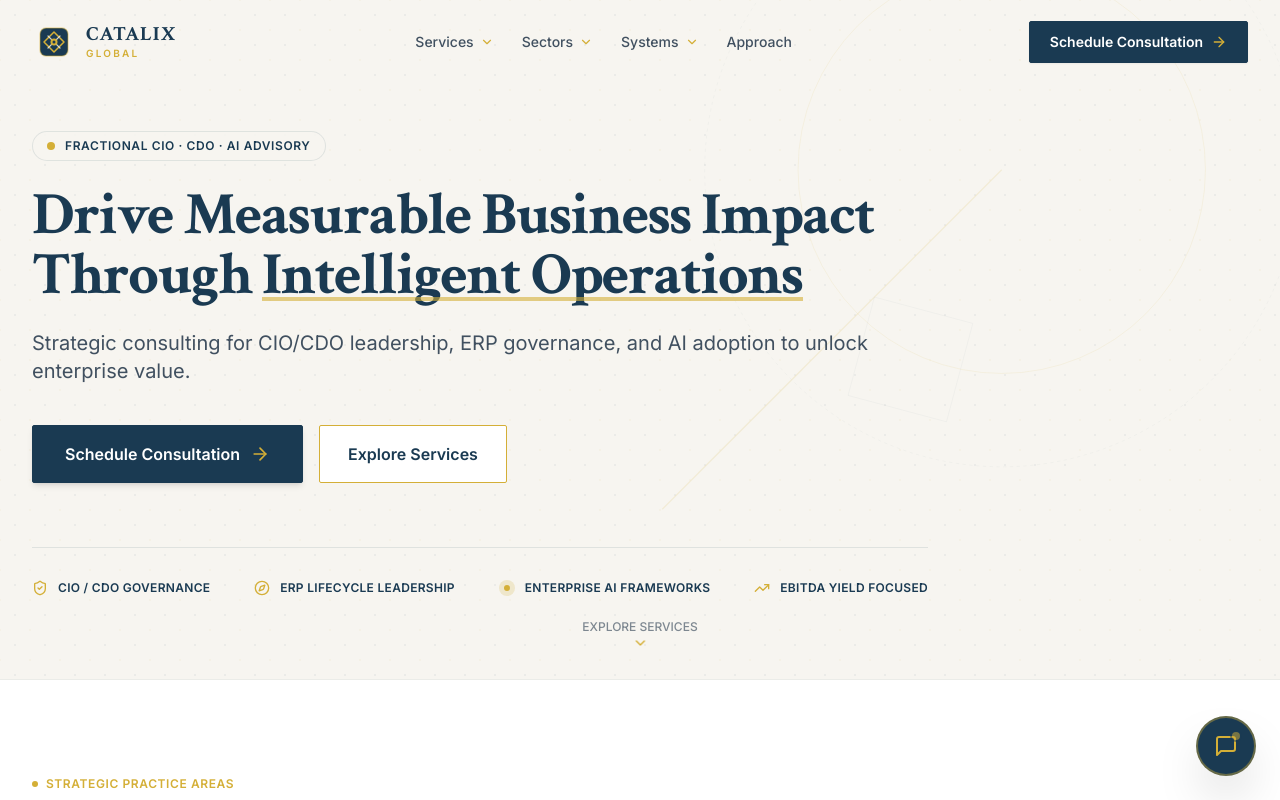
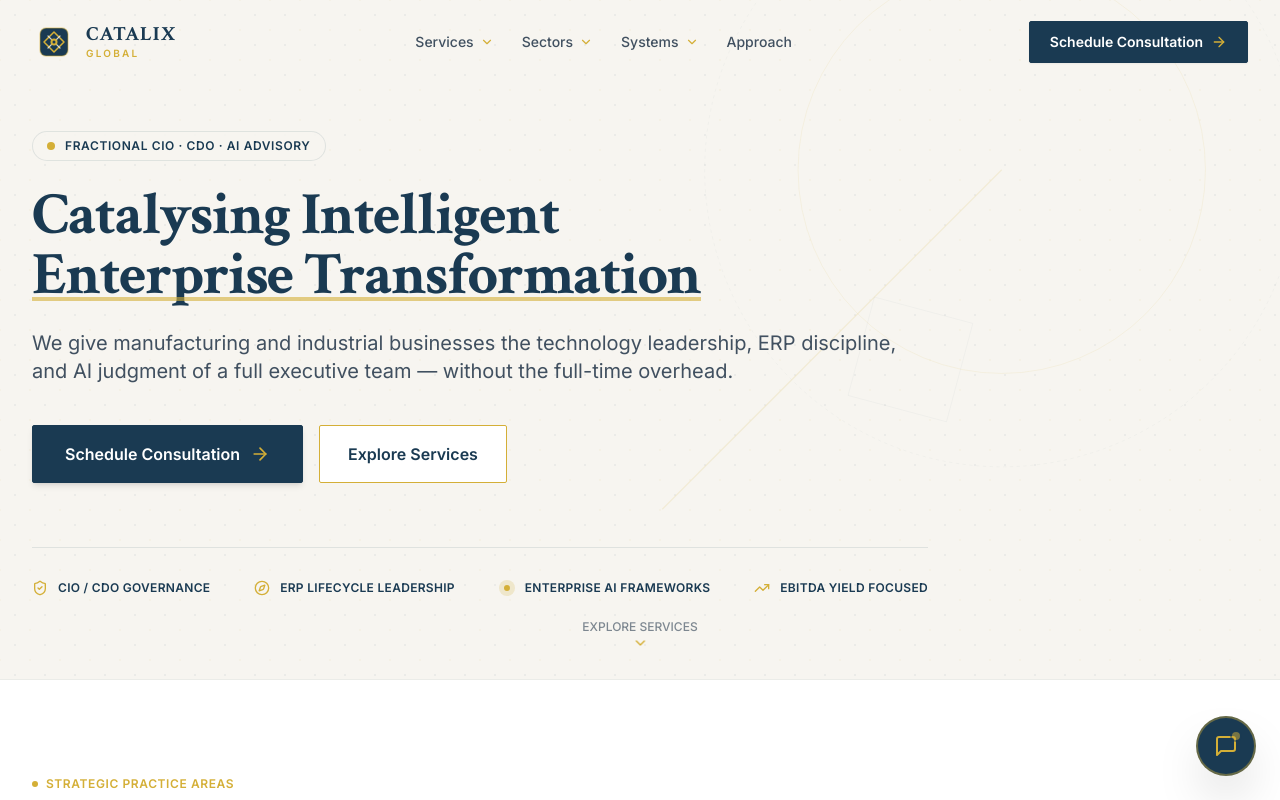
Before and after one commit to Muavviz07/Catalix-Global, a Next.js app: page / in a window 1280 px wide. Shown: the top 800 px of the page. Built offline with nearby package versions, Linux system fonts and the light colour scheme.

Commit message:
Update Home Hero headline to 4-word executive title: Catalysing Intelligent Enterprise Transformation

```diff
--- a/components/Hero.tsx
+++ b/components/Hero.tsx
@@ -43,16 +43,16 @@ export default function Hero({ onOpenConsultation }: HeroProps) {
 
           {/* Headline */}
           <h1 className="font-serif font-bold text-4xl sm:text-5xl lg:text-6xl text-brand-navy tracking-tight leading-[1.15] mb-6">
-            Drive Measurable Business Impact Through{' '}
+            Catalysing Intelligent{' '}
             <span className="relative inline-block text-brand-navy">
-              Intelligent Operations
+              Enterprise Transformation
               <span className="absolute bottom-1 left-0 w-full h-1 bg-brand-gold/60"></span>
             </span>
           </h1>
 
           {/* Subheading */}
           <p className="text-lg sm:text-xl text-brand-text/90 font-normal leading-relaxed max-w-2.5xl mb-10">
-            Strategic consulting for CIO/CDO leadership, ERP governance, and AI adoption to unlock enterprise value.
+            We give manufacturing and industrial businesses the technology leadership, ERP discipline, and AI judgment of a full executive team — without the full-time overhead.
           </p>
 
           {/* Dual CTAs */}
```
